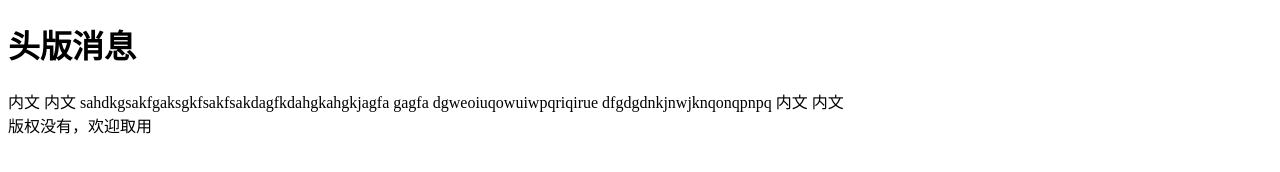
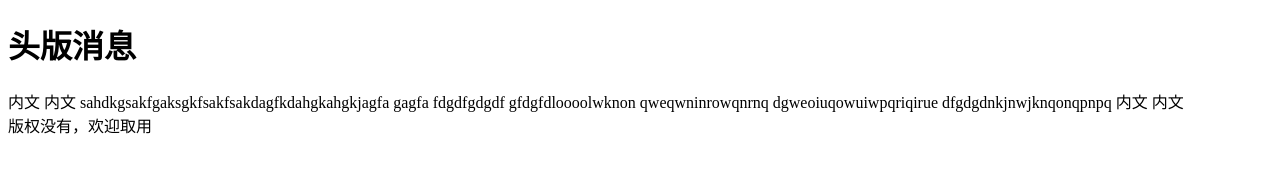
Before and after one commit to dirge360/git-learning, a plain HTML site: page index.html in a window 1280 px wide. Drawn offline with Linux system fonts and the light colour scheme.

Commit message:
commit dog

```diff
--- a/index.html
+++ b/index.html
@@ -1,6 +1,9 @@
 <!DOCTYPE html> <html>   <head>     <meta charset="utf-8">     <title> 首页 </title> </head> <body>   <div class="container">     <h1 id="heading"> 头版消息 </h1>     <div>        内文        内文
     sahdkgsakfgaksgkfsakfsakdagfkdahgkahgkjagfa
     gagfa
+    fdgdfgdgdf
+    gfdgfdloooolwknon
+    qweqwninrowqnrnq
     dgweoiuqowuiwpqriqirue
     dfgdgdnkjnwjknqonqpnpq
     内文        内文     </div>     <div id="footer">        版权没有，欢迎取用      </div>    </div>  </body> </html>
```
Also changed, not shown: cat3.html (added).
